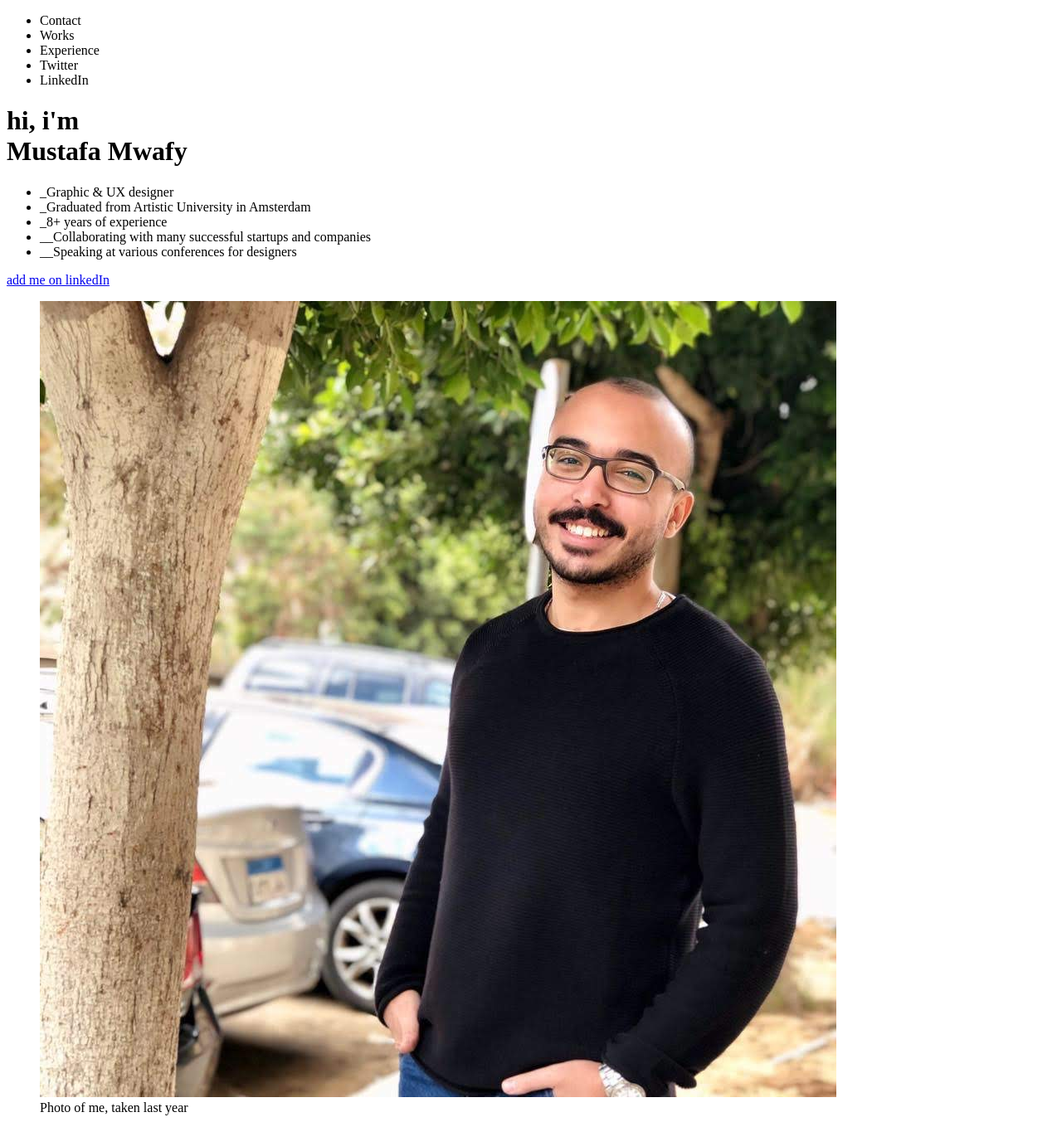
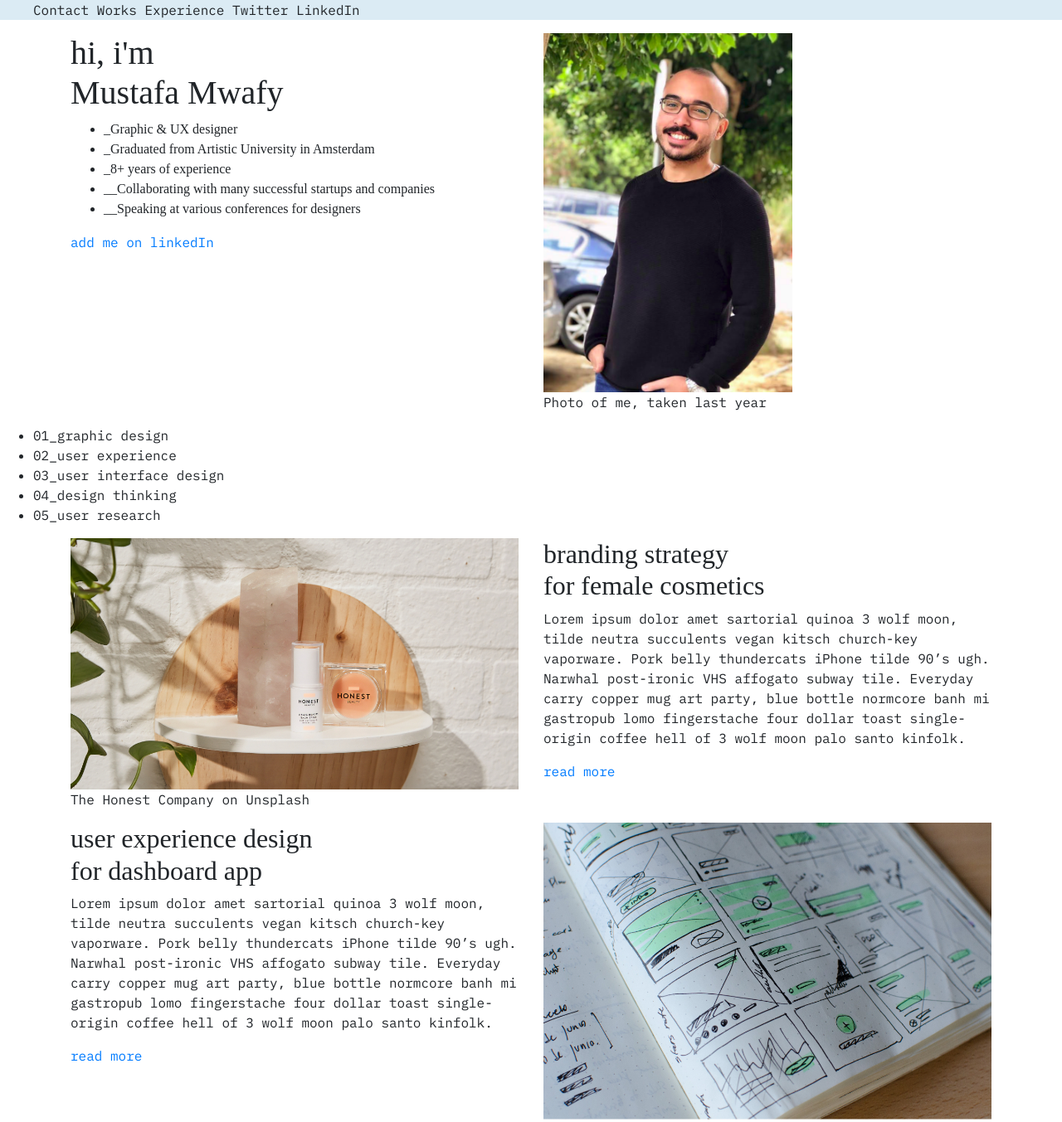
Before and after one commit to mwafy99/Creative-Portfolio, a plain HTML site: page index.html in a window 1280 px wide. Shown: the top 1353 px of the page at 83% size. Drawn offline with nearby package versions, Linux system fonts and the light colour scheme; a web font is replaced by a local one.

Commit message:
css added

```diff
--- a/css/main.css
+++ b/css/main.css
@@ -0,0 +1,32 @@
+/* google fonts */
+@import url('https://fonts.googleapis.com/css2?family=IBM+Plex+Mono&family=Inknut+Antiqua&display=swap');
+
+/*
+font-family: 'Inknut Antiqua', serif;
+font-family: 'IBM Plex Mono', monospace;
+*/
+
+body {
+    font-family: 'IBM Plex Mono', monospace;
+}
+
+h1, h2, .skills-list {
+    font-family: 'Inknut Antiqua', serif;
+}
+
+/* image will take max width of it's container */
+img {
+    max-width: 100%;
+}
+
+.profile-pic {
+    width: 300px;
+}
+
+nav {
+    background: #DBEBF4;
+}
+
+nav ul li {
+    display: inline-block;
+}
--- a/index.html
+++ b/index.html
@@ -5,6 +5,9 @@
     <meta charset="UTF-8">
     <meta name="viewport" content="width=device-width, initial-scale=1.0">
     <title>Portfolio</title>
+    <link rel="stylesheet" href="https://stackpath.bootstrapcdn.com/bootstrap/4.4.1/css/bootstrap.min.css"
+        integrity="sha384-Vkoo8x4CGsO3+Hhxv8T/Q5PaXtkKtu6ug5TOeNV6gBiFeWPGFN9MuhOf23Q9Ifjh" crossorigin="anonymous">
+    <link rel="stylesheet" href="css/main.css">
 </head>
 
 <body>
@@ -21,11 +24,14 @@
 
     <!-- header section -->
     <header>
+        <div class="container">
+            <div class="row">
+                <div class="col-sm">
                     <h1>
                         hi, i'm<br>
                         Mustafa Mwafy
                     </h1>
-        <ul>
+                    <ul class="skills-list">
                         <li>_Graphic & UX designer</li>
                         <li>_Graduated from Artistic University in Amsterdam</li>
                         <li>_8+ years of experience</li>
@@ -35,12 +41,18 @@
 
                     </ul>
                     <a href="#">add me on linkedIn</a>
+                </div>
+
+                <div class="col-sm">
                     <figure>
-            <img src="images/profile01.JPG" alt="my picture">
+                        <img src="images/profile.png" alt="my picture" class="profile-pic">
                         <figcaption>
                             Photo of me, taken last year
                         </figcaption>
                     </figure>
+                </div>
+            </div>
+        </div>
     </header>
 
     <!-- skills section -->
@@ -59,65 +71,101 @@
 
     <!-- project 1 -->
     <section>
+        <div class="container">
+            <div class="row">
+                <div class="col-sm">
                     <figure>
                         <img src="images/cosmetics.jpg" alt="cosmetics">
                         <figcaption>
                             The Honest Company on Unsplash
                         </figcaption>
                     </figure>
+                </div>
+                <div class="col-sm">
                     <h2>
                         branding strategy<br>
                         for female cosmetics
                     </h2>
                     <p>
-            Lorem ipsum dolor amet sartorial quinoa 3 wolf moon, tilde neutra succulents vegan kitsch church-key
-            vaporware. Pork belly thundercats iPhone tilde 90’s ugh. Narwhal post-ironic VHS affogato subway tile.
-            Everyday carry copper mug art party, blue bottle normcore banh mi gastropub lomo fingerstache four dollar
+                        Lorem ipsum dolor amet sartorial quinoa 3 wolf moon, tilde neutra succulents vegan kitsch
+                        church-key
+                        vaporware. Pork belly thundercats iPhone tilde 90’s ugh. Narwhal post-ironic VHS affogato subway
+                        tile.
+                        Everyday carry copper mug art party, blue bottle normcore banh mi gastropub lomo fingerstache
+                        four
+                        dollar
                         toast single-origin coffee hell of 3 wolf moon palo santo kinfolk.
                     </p>
                     <a href="#">read more</a>
+                </div>
+            </div>
+        </div>
     </section>
 
     <!-- project 2 -->
     <section>
+        <div class="container">
+            <div class="row">
+                <div class="col-sm">
                     <h2>
                         user experience design<br>
                         for dashboard app
                     </h2>
                     <p>
-            Lorem ipsum dolor amet sartorial quinoa 3 wolf moon, tilde neutra succulents vegan kitsch church-key
-            vaporware. Pork belly thundercats iPhone tilde 90’s ugh. Narwhal post-ironic VHS affogato subway tile.
-            Everyday carry copper mug art party, blue bottle normcore banh mi gastropub lomo fingerstache four dollar
+                        Lorem ipsum dolor amet sartorial quinoa 3 wolf moon, tilde neutra succulents vegan kitsch
+                        church-key
+                        vaporware. Pork belly thundercats iPhone tilde 90’s ugh. Narwhal post-ironic VHS affogato subway
+                        tile.
+                        Everyday carry copper mug art party, blue bottle normcore banh mi gastropub lomo fingerstache
+                        four
+                        dollar
                         toast single-origin coffee hell of 3 wolf moon palo santo kinfolk.
                     </p>
-        <a href="#">read me</a>
+                    <a href="#">read more</a>
+                </div>
+                <div class="col-sm">
                     <figure>
                         <img src="images/dashboard-app.jpg" alt="dashboard app image">
                         <figcaption>
                             Photo by José Alejandro Cuffia on Unsplash
                         </figcaption>
                     </figure>
+                </div>
+            </div>
+        </div>
     </section>
 
     <!-- project 3 -->
     <section>
+        <div class="container">
+            <div class="row">
+                <div class="col-sm">
                     <figure>
                         <img src="images/ipad-app.jpg" alt="ipad app">
                         <figcaption>
                             Photo by Marek Levák on Unsplash
                         </figcaption>
                     </figure>
+                </div>
+                <div class="col-sm">
                     <h2>
                         iPad app<br>
                         for the artists
                     </h2>
                     <p>
-            Lorem ipsum dolor amet sartorial quinoa 3 wolf moon, tilde neutra succulents vegan kitsch church-key
-            vaporware. Pork belly thundercats iPhone tilde 90’s ugh. Narwhal post-ironic VHS affogato subway tile.
-            Everyday carry copper mug art party, blue bottle normcore banh mi gastropub lomo fingerstache four dollar
+                        Lorem ipsum dolor amet sartorial quinoa 3 wolf moon, tilde neutra succulents vegan kitsch
+                        church-key
+                        vaporware. Pork belly thundercats iPhone tilde 90’s ugh. Narwhal post-ironic VHS affogato subway
+                        tile.
+                        Everyday carry copper mug art party, blue bottle normcore banh mi gastropub lomo fingerstache
+                        four
+                        dollar
                         toast single-origin coffee hell of 3 wolf moon palo santo kinfolk.
                     </p>
                     <a href="#">read me</a>
+                </div>
+            </div>
+        </div>
     </section>
 
     <!-- footer -->
```
Also changed, not shown: images/profile.png (added), 1 other file. Lines whose indentation alone changed are shown as unchanged.
